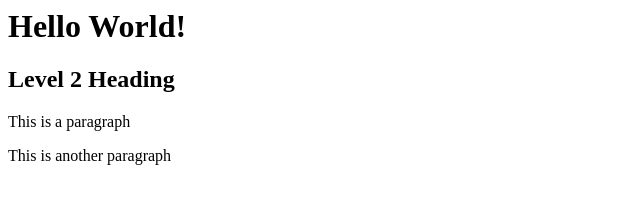
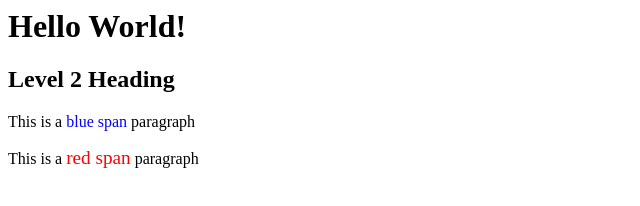
Before and after one commit to mjlavin80/github_pages_spring_2022_demo, a plain HTML site: page index.html in a window 1280 px wide. Shown: the whole page, without its empty margins (0-640 px from the left). Drawn offline with Linux system fonts and the light colour scheme.

Commit message:
Update index.html

```diff
--- a/index.html
+++ b/index.html
@@ -1,13 +1,18 @@
 <html>
   <head>
     <title>Hello World!</title>
+    <style>
+      .blue { color:blue;}
+      .red { color:red;}
+      #big { font-size: 120%;}
+    </style>
   </head>
   <body>
     <div>
       <h1>Hello World!</h1>
       <h2>Level 2 Heading</h2>
-      <p>This is a paragraph</p><p><span>This</span>
-        <span> is another paragraph</span></p>
+      <p>This is a <span class="blue">blue span</span> paragraph</p>
+      <p>This is a <span id="big" class="red">red span</span> paragraph</p>
 
   </body>
 </html>
```
